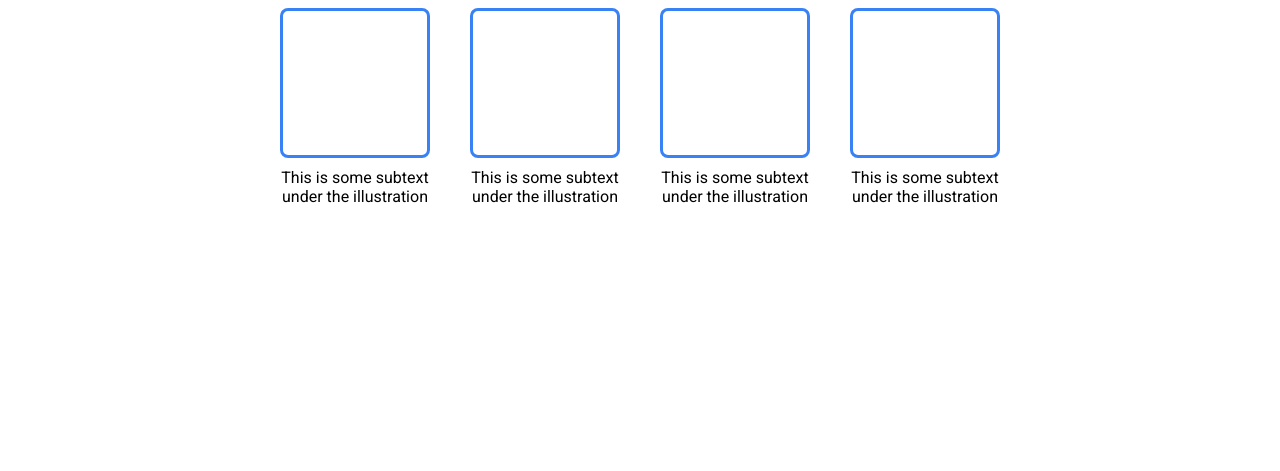
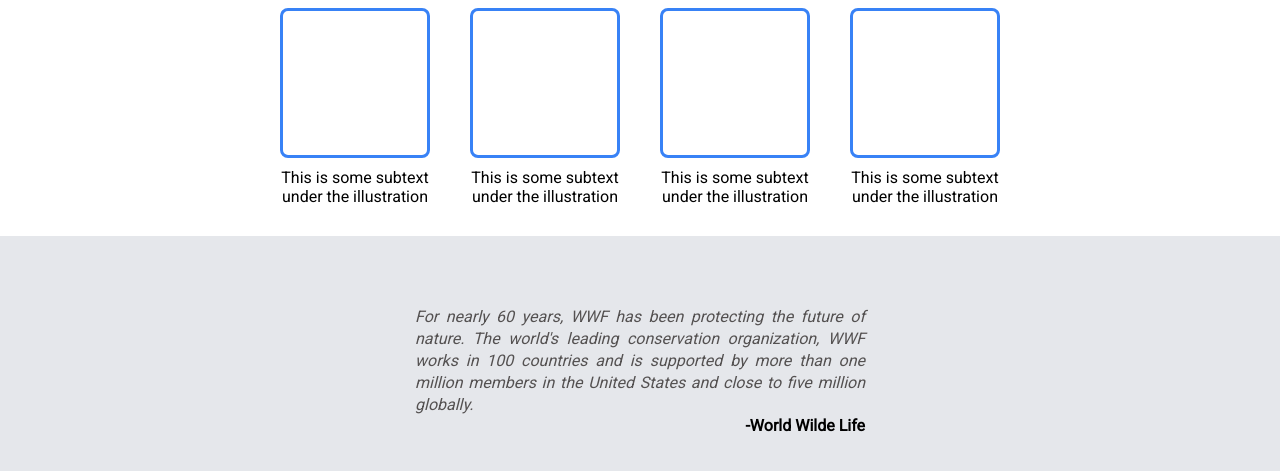
Before and after one commit to My-The-Odin-Project-projects/top-landing-page, a plain HTML site: page index.html in a window 1280 px wide. Shown: the part 497-968 px from the top of the page. Before the commit the page ends 800 px from the top, so only its background shows below. Drawn offline with Linux system fonts and the light colour scheme.

Commit message:
Add and style quote section

```diff
--- a/index.html
+++ b/index.html
@@ -67,7 +67,18 @@
                     </div>
                 </div>
             </section>
-            <section id="quote"></section>
+            <section id="quote">
+                <div class="quote-content">
+                    <blockquote>
+                        For nearly 60 years, WWF has been protecting the future
+                        of nature. The world's leading conservation
+                        organization, WWF works in 100 countries and is
+                        supported by more than one million members in the United
+                        States and close to five million globally.
+                    </blockquote>
+                    <p>-World Wilde Life</p>
+                </div>
+            </section>
             <section id="sign-up"></section>
         </main>
         <footer></footer>
--- a/styles/style.css
+++ b/styles/style.css
@@ -114,3 +114,30 @@ h1.title {
     width: 150px;
     margin: 10px 0 0 0;
 }
+
+/* QUOTE SECTION */
+section#quote {
+    background-color: #e5e7eb;
+    padding: 70px 0;
+    display: flex;
+    flex-direction: column;
+    align-items: center;
+}
+.quote-content {
+    display: flex;
+    flex-direction: column;
+    padding: 0 16px;
+}
+blockquote {
+    max-width: 450px;
+    margin: 0;
+    font-style: italic;
+    color: #545151;
+    line-height: 22px;
+    text-align: justify;
+}
+#quote p {
+    margin: 0;
+    align-self: flex-end;
+    font-weight: bold;
+}
```
